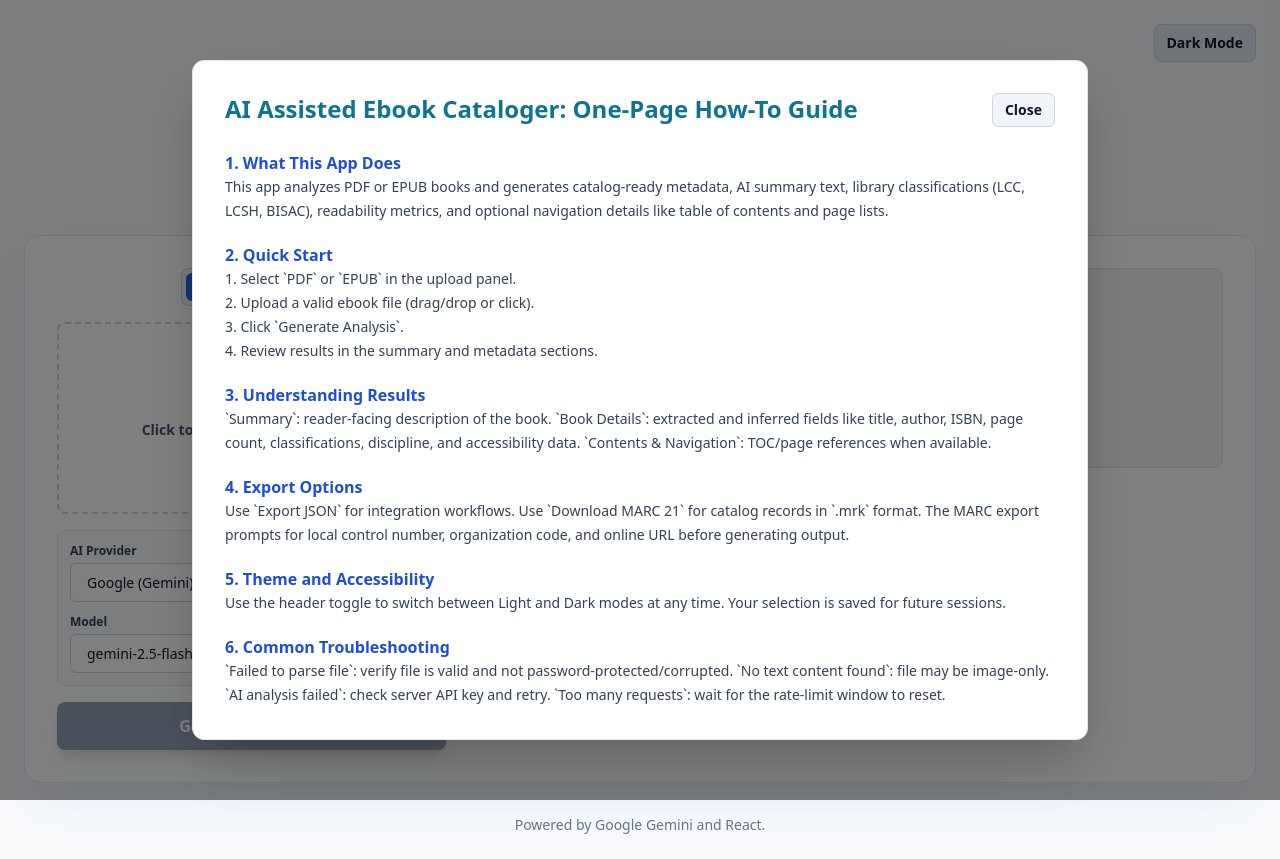
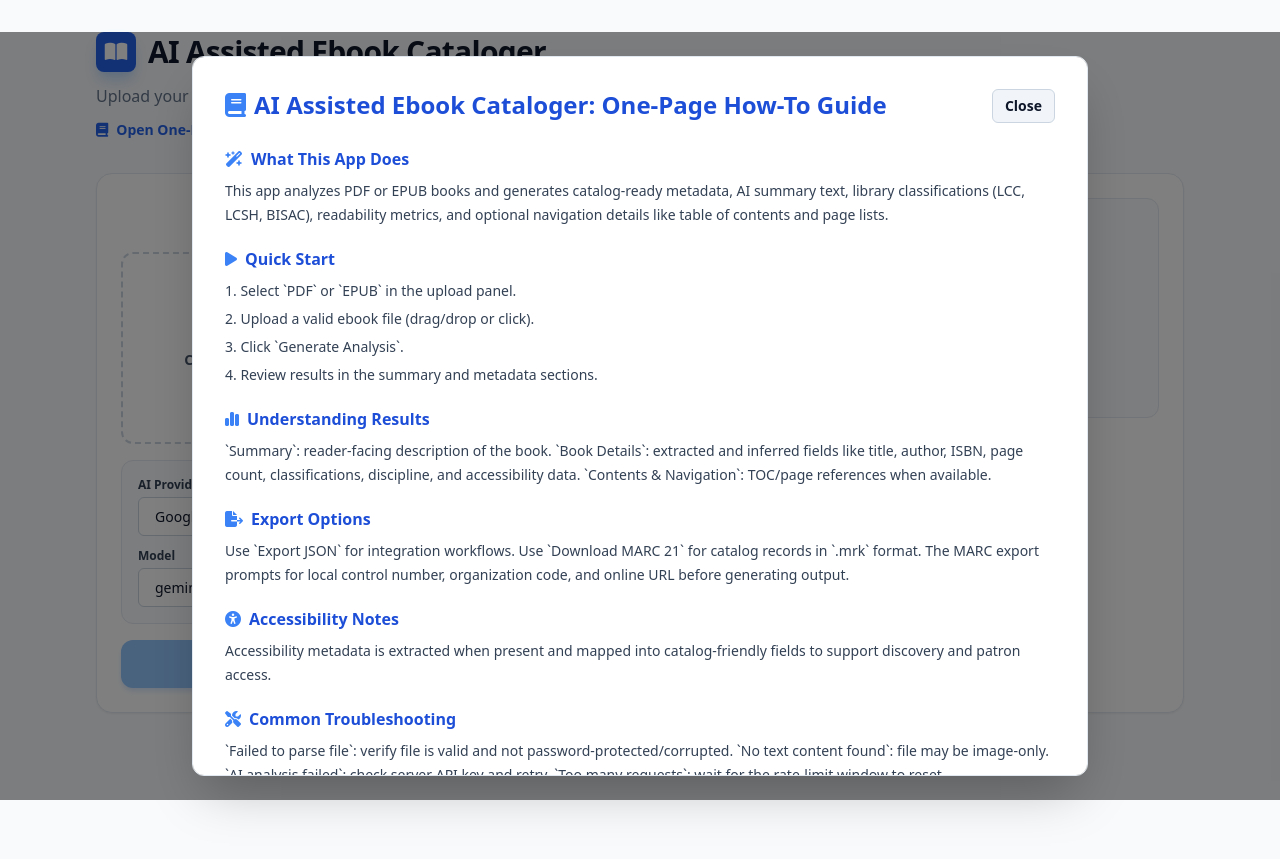
Before and after one commit to JamesEnglish1028/Ai-Assisted-Ebook-Cataloger, a React (Vite) app: page / in a window 1280 px wide. Both pictures are taken after a click on the button "Open One-Page How-To Guide". After the commit the page ends 800 px from the top, so only its background shows below. Built offline with nearby package versions, Linux system fonts and the light colour scheme.

Commit message:
Apply OPDS-style UI theme and guide icon updates

```diff
--- a/App.tsx
+++ b/App.tsx
@@ -17,7 +17,6 @@ pdfjsLib.GlobalWorkerOptions.workerSrc = `https://cdnjs.cloudflare.com/ajax/libs
 
 type Status = 'idle' | 'parsing' | 'summarizing' | 'success' | 'error';
 type FileType = 'pdf' | 'epub';
-type Theme = 'light' | 'dark';
 type AIProvider = 'google' | 'openai' | 'anthropic';
 
 type OmittedMetadata = 'lcc' | 'bisac' | 'lcsh' | 'fieldOfStudy' | 'discipline' | 'readingLevel' | 'gunningFog';
@@ -71,14 +70,6 @@ const findIsbnInString = (text: string | null | undefined): string | undefined =
 
 
 export default function App() {
-  const [theme, setTheme] = useState<Theme>(() => {
-    if (typeof window === 'undefined') return 'light';
-    const savedTheme = window.localStorage.getItem('theme');
-    if (savedTheme === 'light' || savedTheme === 'dark') {
-      return savedTheme;
-    }
-    return window.matchMedia('(prefers-color-scheme: dark)').matches ? 'dark' : 'light';
-  });
   const [file, setFile] = useState<File | null>(null);
   const [fileType, setFileType] = useState<FileType>('pdf');
   const [aiProvider, setAiProvider] = useState<AIProvider>('google');
@@ -91,14 +82,7 @@ export default function App() {
   const [tableOfContents, setTableOfContents] = useState<TocItem[] | null>(null);
   const [pageList, setPageList] = useState<PageListItem[] | null>(null);
   const [isGuideOpen, setIsGuideOpen] = useState<boolean>(false);
-  const isDark = theme === 'dark';
-
-
-
-  // Persist theme preference
-  useEffect(() => {
-    window.localStorage.setItem('theme', theme);
-  }, [theme]);
+  const isDark = false;
 
   useEffect(() => {
     return () => {
@@ -725,37 +709,33 @@ export default function App() {
   const isLoading = status === 'parsing' || status === 'summarizing';
 
   return (
-    <div className={`min-h-screen flex flex-col items-center p-2 sm:p-4 lg:p-6 transition-colors ${isDark ? 'bg-slate-900 text-slate-100' : 'bg-slate-50 text-slate-900'}`}>
-      <div className="w-full max-w-7xl mx-auto">
-        <header className="text-center mb-8">
-          <div className="flex justify-end mb-4">
-            <button
-              type="button"
-              onClick={() => setTheme(prev => (prev === 'dark' ? 'light' : 'dark'))}
-              className={`inline-flex items-center gap-2 border rounded-lg px-3 py-2 text-sm font-semibold transition-colors ${isDark ? 'bg-slate-800 text-slate-100 border-slate-700 hover:bg-slate-700' : 'bg-slate-200 text-slate-900 border-slate-300 hover:bg-slate-300'}`}
-              aria-label={`Switch to ${theme === 'dark' ? 'light' : 'dark'} mode`}
-            >
-              {theme === 'dark' ? 'Light Mode' : 'Dark Mode'}
-            </button>
+    <div className={`max-w-6xl mx-auto p-4 md:p-8 space-y-8 pb-20 text-slate-900`}>
+      <div className="w-full">
+        <header className="space-y-3 mb-8">
+          <div className="flex items-center gap-3">
+            <div className="w-10 h-10 bg-blue-600 rounded-lg flex items-center justify-center text-white shadow-lg shadow-blue-200">
+              <i className="fa-solid fa-book-open text-xl"></i>
+            </div>
+            <h1 className={`text-3xl font-extrabold tracking-tight`}>
+              AI Assisted Ebook Cataloger
+            </h1>
           </div>
-          <h1 className={`text-4xl sm:text-5xl font-bold text-transparent bg-clip-text bg-gradient-to-r ${isDark ? 'from-blue-400 to-cyan-400' : 'from-blue-600 to-cyan-600'}`}>
-            AI Assisted Ebook Cataloger
-          </h1>
-          <p className={`mt-4 text-lg ${isDark ? 'text-slate-400' : 'text-slate-600'}`}>
+          <p className="text-slate-500 font-medium">
             Upload your ebook to automatically extract metadata, generate summaries, and determine classifications.
           </p>
           <button
             type="button"
             onClick={() => setIsGuideOpen(true)}
-            className={`mt-3 inline-flex items-center text-sm underline underline-offset-4 transition-colors ${isDark ? 'text-cyan-300 hover:text-cyan-200' : 'text-cyan-700 hover:text-cyan-600'}`}
+            className="inline-flex items-center gap-2 text-sm font-semibold text-blue-600 hover:text-blue-700 transition-colors"
           >
+            <i className="fa-solid fa-book"></i>
             Open One-Page How-To Guide
           </button>
         </header>
 
-        <main className={`rounded-2xl shadow-2xl shadow-blue-500/10 p-4 md:p-6 xl:p-8 border transition-colors ${isDark ? 'bg-slate-800/50 border-slate-700' : 'bg-white/80 border-slate-200'}`}>
-          <div className="flex flex-col lg:flex-row items-start gap-4 lg:gap-6">
-            <div className="w-full lg:w-1/4 xl:w-1/3 flex-shrink-0">
+        <main className="bg-white rounded-2xl shadow-sm border border-slate-200 p-6">
+          <div className="flex flex-col lg:flex-row items-start gap-6">
+            <div className="w-full lg:w-1/3 flex-shrink-0">
               <FileUpload
                 file={file}
                 fileType={fileType}
@@ -764,7 +744,7 @@ export default function App() {
                 disabled={isLoading}
                 isDark={isDark}
               />
-              <div className={`mt-4 space-y-3 rounded-lg border p-3 ${isDark ? 'border-slate-700 bg-slate-900/60' : 'border-slate-200 bg-slate-50'}`}>
+              <div className="mt-4 space-y-3 rounded-xl border border-slate-200 bg-slate-50 p-4">
                 <div>
                   <label htmlFor="ai-provider" className={`block text-xs font-semibold mb-1 ${isDark ? 'text-slate-300' : 'text-slate-700'}`}>
                     AI Provider
@@ -801,15 +781,15 @@ export default function App() {
               <button
                 onClick={handleSubmit}
                 disabled={!file || isLoading}
-                className={`w-full mt-4 bg-blue-600 text-white font-bold py-3 px-4 rounded-lg hover:bg-blue-500 disabled:cursor-not-allowed transition-all duration-300 focus:outline-none focus:ring-2 focus:ring-blue-500 shadow-lg ${isDark ? 'disabled:bg-slate-600 focus:ring-offset-2 focus:ring-offset-slate-800' : 'disabled:bg-slate-400 focus:ring-offset-2 focus:ring-offset-slate-50'}`}
+                className="w-full mt-4 bg-blue-600 hover:bg-blue-700 disabled:bg-blue-300 text-white font-bold py-3 px-4 rounded-xl transition-all shadow-md shadow-blue-100"
               >
                 {isLoading ? 'Processing...' : 'Generate Analysis'}
               </button>
               <MetadataDisplay metadata={metadata} isDark={isDark} />
             </div>
 
-            <div className="w-full lg:w-3/4 xl:w-2/3 flex flex-col gap-4 lg:gap-6">
-              <div className={`min-h-[200px] rounded-lg p-4 lg:p-6 flex items-center justify-center border transition-colors ${isDark ? 'bg-slate-900 border-slate-700' : 'bg-slate-100 border-slate-200'}`}>
+            <div className="w-full lg:w-2/3 flex flex-col gap-6">
+              <div className="min-h-[220px] bg-slate-50 border border-slate-200 rounded-xl p-6 flex items-center justify-center">
                 {isLoading && (
                   <Loader
                     message={status === 'summarizing'
@@ -822,7 +802,7 @@ export default function App() {
                 {!isLoading && status === 'success' && <SummaryDisplay summary={summary} coverImageUrl={coverImageUrl} isDark={isDark} />}
                 {!isLoading && (status === 'idle' && !errorMessage) && (
                   <div className="text-center text-slate-500">
-                    <p className="text-lg">Your generated analysis will appear here.</p>
+                    <p className="text-base font-medium">Your generated analysis will appear here.</p>
                   </div>
                 )}
               </div>
--- a/components/FileUpload.tsx
+++ b/components/FileUpload.tsx
@@ -123,11 +123,11 @@ export const FileUpload: React.FC<FileUploadProps> = ({ file, fileType, onFileCh
   return (
     <div className="w-full">
       <div className="flex justify-center mb-4">
-        <div className={`p-1 rounded-lg flex gap-1 border transition-colors ${isDark ? 'bg-slate-900 border-slate-700' : 'bg-slate-100 border-slate-300'}`}>
+        <div className="p-1 rounded-xl flex gap-1 border border-slate-200 bg-slate-50">
           <button
             onClick={() => onFileTypeChange('pdf')}
             disabled={disabled}
-            className={`px-4 py-1 rounded-md text-sm font-semibold transition-colors duration-200 ${fileType === 'pdf' ? 'bg-blue-600 text-white' : (isDark ? 'text-slate-400 hover:bg-slate-700/50' : 'text-slate-700 hover:bg-slate-200')}`}
+            className={`px-4 py-1 rounded-lg text-sm font-semibold transition-colors duration-200 ${fileType === 'pdf' ? 'bg-blue-600 text-white' : 'text-slate-700 hover:bg-slate-200'}` }
             aria-pressed={fileType === 'pdf' ? 'true' : 'false'}
           >
             PDF
@@ -135,7 +135,7 @@ export const FileUpload: React.FC<FileUploadProps> = ({ file, fileType, onFileCh
           <button
             onClick={() => onFileTypeChange('epub')}
             disabled={disabled}
-            className={`px-4 py-1 rounded-md text-sm font-semibold transition-colors duration-200 ${fileType === 'epub' ? 'bg-blue-600 text-white' : (isDark ? 'text-slate-400 hover:bg-slate-700/50' : 'text-slate-700 hover:bg-slate-200')}`}
+            className={`px-4 py-1 rounded-lg text-sm font-semibold transition-colors duration-200 ${fileType === 'epub' ? 'bg-blue-600 text-white' : 'text-slate-700 hover:bg-slate-200'}` }
             aria-pressed={fileType === 'epub' ? 'true' : 'false'}
           >
             EPUB
@@ -148,7 +148,7 @@ export const FileUpload: React.FC<FileUploadProps> = ({ file, fileType, onFileCh
         onDragLeave={(e) => handleDragEvents(e, false)}
         onDragOver={(e) => handleDragEvents(e, true)}
         onDrop={handleDrop}
-        className={`flex flex-col items-center justify-center w-full h-48 border-2 border-dashed rounded-lg cursor-pointer transition-all duration-300 ${
+        className={`flex flex-col items-center justify-center w-full h-48 border-2 border-dashed rounded-xl cursor-pointer transition-all duration-300 ${
           disabled ? (isDark ? 'bg-slate-700/50 border-slate-600 cursor-not-allowed' : 'bg-slate-200 border-slate-300 cursor-not-allowed') :
           isDragging ? (isDark ? 'bg-blue-900/50 border-blue-400 scale-105' : 'bg-blue-100 border-blue-500 scale-105') : (isDark ? 'bg-slate-800 border-slate-600 hover:bg-slate-700/50 hover:border-slate-500' : 'bg-white border-slate-300 hover:bg-slate-100 hover:border-slate-400')
         }`}
--- a/components/HowToGuideModal.tsx
+++ b/components/HowToGuideModal.tsx
@@ -6,7 +6,17 @@ interface HowToGuideModalProps {
   isDark: boolean;
 }
 
-export const HowToGuideModal: React.FC<HowToGuideModalProps> = ({ isOpen, onClose, isDark }) => {
+const GuideSection: React.FC<{ icon: string; title: string; children: React.ReactNode }> = ({ icon, title, children }) => (
+  <section className="space-y-2">
+    <h3 className="text-base font-semibold text-blue-700 flex items-center gap-2">
+      <i className={`fa-solid ${icon} text-blue-500`}></i>
+      {title}
+    </h3>
+    <div className="space-y-1 text-slate-700">{children}</div>
+  </section>
+);
+
+export const HowToGuideModal: React.FC<HowToGuideModalProps> = ({ isOpen, onClose }) => {
   useEffect(() => {
     if (!isOpen) return;
 
@@ -36,67 +46,62 @@ export const HowToGuideModal: React.FC<HowToGuideModalProps> = ({ isOpen, onClos
         className="absolute inset-0 bg-black/50"
       />
 
-      <div className={`relative w-full max-w-4xl max-h-[90vh] overflow-auto rounded-xl border shadow-2xl p-6 md:p-8 ${isDark ? 'bg-slate-900 border-slate-700 text-slate-100' : 'bg-white border-slate-200 text-slate-900'}`}>
+      <div className="relative w-full max-w-4xl max-h-[90vh] overflow-auto rounded-xl border border-slate-200 shadow-2xl p-6 md:p-8 bg-white text-slate-900">
         <div className="flex items-start justify-between gap-4">
-          <h2 id="how-to-guide-title" className={`text-2xl font-bold ${isDark ? 'text-cyan-300' : 'text-cyan-700'}`}>
+          <h2 id="how-to-guide-title" className="text-2xl font-bold text-blue-700 flex items-center gap-2">
+            <i className="fa-solid fa-book text-blue-500"></i>
             AI Assisted Ebook Cataloger: One-Page How-To Guide
           </h2>
           <button
             type="button"
             onClick={onClose}
-            className={`rounded-md px-3 py-1.5 text-sm font-semibold border transition-colors ${isDark ? 'bg-slate-800 border-slate-600 hover:bg-slate-700' : 'bg-slate-100 border-slate-300 hover:bg-slate-200'}`}
+            className="rounded-md px-3 py-1.5 text-sm font-semibold border border-slate-300 bg-slate-100 hover:bg-slate-200"
           >
             Close
           </button>
         </div>
 
         <div className="mt-6 space-y-5 text-sm leading-6">
-          <section>
-            <h3 className={`text-base font-semibold ${isDark ? 'text-blue-300' : 'text-blue-700'}`}>1. What This App Does</h3>
-            <p className={isDark ? 'text-slate-300' : 'text-slate-700'}>
+          <GuideSection icon="fa-wand-magic-sparkles" title="What This App Does">
+            <p>
               This app analyzes PDF or EPUB books and generates catalog-ready metadata, AI summary text, library classifications
               (LCC, LCSH, BISAC), readability metrics, and optional navigation details like table of contents and page lists.
             </p>
-          </section>
+          </GuideSection>
 
-          <section>
-            <h3 className={`text-base font-semibold ${isDark ? 'text-blue-300' : 'text-blue-700'}`}>2. Quick Start</h3>
-            <p className={isDark ? 'text-slate-300' : 'text-slate-700'}>1. Select `PDF` or `EPUB` in the upload panel.</p>
-            <p className={isDark ? 'text-slate-300' : 'text-slate-700'}>2. Upload a valid ebook file (drag/drop or click).</p>
-            <p className={isDark ? 'text-slate-300' : 'text-slate-700'}>3. Click `Generate Analysis`.</p>
-            <p className={isDark ? 'text-slate-300' : 'text-slate-700'}>4. Review results in the summary and metadata sections.</p>
-          </section>
+          <GuideSection icon="fa-play" title="Quick Start">
+            <p>1. Select `PDF` or `EPUB` in the upload panel.</p>
+            <p>2. Upload a valid ebook file (drag/drop or click).</p>
+            <p>3. Click `Generate Analysis`.</p>
+            <p>4. Review results in the summary and metadata sections.</p>
+          </GuideSection>
 
-          <section>
-            <h3 className={`text-base font-semibold ${isDark ? 'text-blue-300' : 'text-blue-700'}`}>3. Understanding Results</h3>
-            <p className={isDark ? 'text-slate-300' : 'text-slate-700'}>
+          <GuideSection icon="fa-chart-simple" title="Understanding Results">
+            <p>
               `Summary`: reader-facing description of the book. `Book Details`: extracted and inferred fields like title, author,
               ISBN, page count, classifications, discipline, and accessibility data. `Contents & Navigation`: TOC/page references when available.
             </p>
-          </section>
+          </GuideSection>
 
-          <section>
-            <h3 className={`text-base font-semibold ${isDark ? 'text-blue-300' : 'text-blue-700'}`}>4. Export Options</h3>
-            <p className={isDark ? 'text-slate-300' : 'text-slate-700'}>
+          <GuideSection icon="fa-file-export" title="Export Options">
+            <p>
               Use `Export JSON` for integration workflows. Use `Download MARC 21` for catalog records in `.mrk` format.
               The MARC export prompts for local control number, organization code, and online URL before generating output.
             </p>
-          </section>
+          </GuideSection>
 
-          <section>
-            <h3 className={`text-base font-semibold ${isDark ? 'text-blue-300' : 'text-blue-700'}`}>5. Theme and Accessibility</h3>
-            <p className={isDark ? 'text-slate-300' : 'text-slate-700'}>
-              Use the header toggle to switch between Light and Dark modes at any time. Your selection is saved for future sessions.
+          <GuideSection icon="fa-universal-access" title="Accessibility Notes">
+            <p>
+              Accessibility metadata is extracted when present and mapped into catalog-friendly fields to support discovery and patron access.
             </p>
-          </section>
+          </GuideSection>
 
-          <section>
-            <h3 className={`text-base font-semibold ${isDark ? 'text-blue-300' : 'text-blue-700'}`}>6. Common Troubleshooting</h3>
-            <p className={isDark ? 'text-slate-300' : 'text-slate-700'}>
+          <GuideSection icon="fa-screwdriver-wrench" title="Common Troubleshooting">
+            <p>
               `Failed to parse file`: verify file is valid and not password-protected/corrupted. `No text content found`: file may be image-only.
               `AI analysis failed`: check server API key and retry. `Too many requests`: wait for the rate-limit window to reset.
             </p>
-          </section>
+          </GuideSection>
         </div>
       </div>
     </div>
--- a/components/Loader.tsx
+++ b/components/Loader.tsx
@@ -8,12 +8,12 @@ interface LoaderProps {
 
 export const Loader: React.FC<LoaderProps> = ({ message, isDark }) => {
   return (
-    <div className="flex flex-col items-center justify-center text-center p-4">
-      <svg className="animate-spin h-12 w-12 text-blue-400 mb-4" xmlns="http://www.w3.org/2000/svg" fill="none" viewBox="0 0 24 24">
+    <div className="flex flex-col items-center justify-center text-center p-4 space-y-3">
+      <svg className="animate-spin h-10 w-10 text-blue-500" xmlns="http://www.w3.org/2000/svg" fill="none" viewBox="0 0 24 24">
         <circle className="opacity-25" cx="12" cy="12" r="10" stroke="currentColor" strokeWidth="4"></circle>
         <path className="opacity-75" fill="currentColor" d="M4 12a8 8 0 018-8V0C5.373 0 0 5.373 0 12h4zm2 5.291A7.962 7.962 0 014 12H0c0 3.042 1.135 5.824 3 7.938l3-2.647z"></path>
       </svg>
-      <p className={`text-lg font-semibold ${isDark ? 'text-slate-300' : 'text-slate-700'}`}>{message}</p>
+      <p className="text-base font-semibold text-slate-700">{message}</p>
     </div>
   );
 };
--- a/components/MetadataDisplay.tsx
+++ b/components/MetadataDisplay.tsx
@@ -170,8 +170,8 @@ export const MetadataDisplay: React.FC<MetadataDisplayProps> = ({ metadata, isDa
   const hasAccessibilityInfo = !!(metadata.certification || (metadata.accessibilityFeatures && metadata.accessibilityFeatures.length > 0) || (metadata.accessModes && metadata.accessModes.length > 0) || (metadata.accessModesSufficient && metadata.accessModesSufficient.length > 0) || (metadata.hazards && metadata.hazards.length > 0));
 
   return (
-    <div className={`w-full mt-6 p-4 rounded-lg border animate-fade-in transition-colors ${isDark ? 'bg-slate-900/50 border-slate-700' : 'bg-white border-slate-200'}`}>
-      <h3 className={`text-lg font-semibold mb-3 ${isDark ? 'text-cyan-400' : 'text-cyan-600'}`}>Book Details</h3>
+    <div className="w-full mt-6 p-4 rounded-xl border border-slate-200 bg-white animate-fade-in">
+      <h3 className="text-sm font-bold text-slate-700 uppercase tracking-widest mb-3">Book Details</h3>
 
       {hasCoreInfo && (
         <dl className="space-y-4">
--- a/components/SummaryDisplay.tsx
+++ b/components/SummaryDisplay.tsx
@@ -22,7 +22,7 @@ export const SummaryDisplay: React.FC<SummaryDisplayProps> = ({ summary, coverIm
 
   return (
     <div className="w-full animate-fade-in">
-      <h2 className={`text-2xl font-bold mb-6 text-center text-transparent bg-clip-text bg-gradient-to-r ${isDark ? 'from-blue-400 to-cyan-400' : 'from-blue-600 to-cyan-600'}`}>Generated Analysis</h2>
+      <h2 className="text-xl font-bold text-slate-800 mb-4">Generated Analysis</h2>
 
       <div className="flex flex-col items-center gap-8">
         {coverImageUrl && (
@@ -36,7 +36,7 @@ export const SummaryDisplay: React.FC<SummaryDisplayProps> = ({ summary, coverIm
         )}
 
         <div className="w-full text-left">
-          <h3 className={`text-xl font-bold mb-3 ${isDark ? 'text-slate-200' : 'text-slate-800'}`}>Summary</h3>
+          <h3 className="text-sm font-bold text-slate-700 uppercase tracking-widest mb-2">Summary</h3>
           <div className={`prose max-w-none space-y-4 ${isDark ? 'text-slate-300 prose-invert' : 'text-slate-700'}`}>
             {summary.split('\n').map((paragraph, index) => (
               paragraph.trim() && <p key={index}>{paragraph}</p>
@@ -47,7 +47,7 @@ export const SummaryDisplay: React.FC<SummaryDisplayProps> = ({ summary, coverIm
             <button
               onClick={handleCopy}
               disabled={!summary || isCopied}
-              className={`inline-flex items-center gap-2 bg-cyan-600 text-white font-bold py-2 px-4 rounded-lg hover:bg-cyan-500 disabled:cursor-not-allowed transition-all duration-300 focus:outline-none focus:ring-2 focus:ring-offset-2 focus:ring-cyan-500 shadow-md ${isDark ? 'disabled:bg-slate-600 focus:ring-offset-slate-900' : 'disabled:bg-slate-400 focus:ring-offset-slate-50'}`}
+              className="inline-flex items-center gap-2 bg-blue-600 hover:bg-blue-700 disabled:bg-blue-300 text-white font-bold py-2 px-4 rounded-xl transition-all shadow-md shadow-blue-100 disabled:cursor-not-allowed"
               aria-live="polite"
             >
               {isCopied ? (
--- a/index.html
+++ b/index.html
@@ -6,6 +6,7 @@
     <meta name="viewport" content="width=device-width, initial-scale=1.0" />
     <title>AI Assisted Ebook Cataloger</title>
     <script src="https://cdn.tailwindcss.com"></script>
+    <link rel="stylesheet" href="https://cdnjs.cloudflare.com/ajax/libs/font-awesome/6.5.2/css/all.min.css" />
   </head>
   <body class="bg-slate-50 text-slate-900 transition-colors">
     <div id="root"></div>
```
Also changed, not shown: components/ErrorMessage.tsx (+6 -3 lines), components/TableOfContentsDisplay.tsx (+4 -4 lines).
